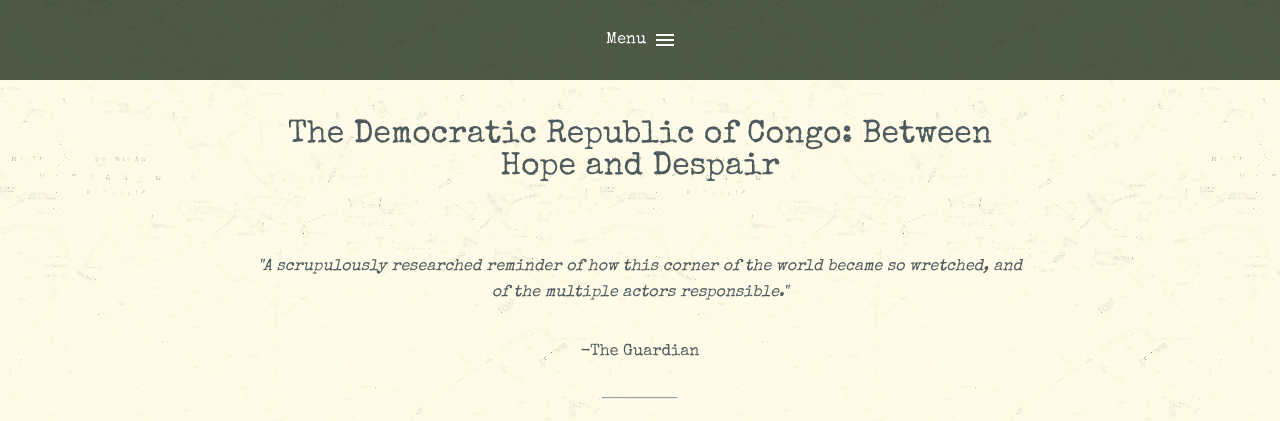
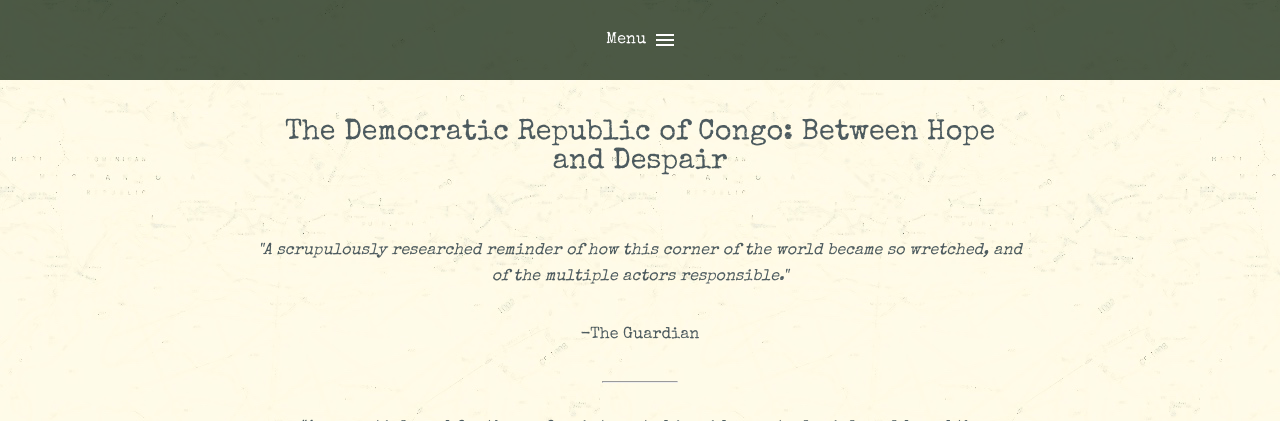
Before and after one commit to bikio/mdeib, a PHP site: page /congo.html in a window 1280 px wide. Shown: the top 421 px of the page. Run offline with PHP 8.4, Linux system fonts and the light colour scheme.

Commit message:
title 780 query check

```diff
--- a/css/style.css
+++ b/css/style.css
@@ -502,8 +502,8 @@ a.cd-primary-nav-trigger {
 }
 .book-title {
   text-align: center;
-  font-size: 2rem;
-  margin-bottom: 70px;
+  font-size: 1.4rem;
+  margin-bottom: 50px;
 }
 
 .arties {
@@ -583,7 +583,14 @@ p.cd-main-content-intro-home {
     .cd-main-content {
     margin-top: 120px;
   }
+
+  .book-title {
+  text-align: center;
+  font-size: 1.8rem;
+  margin-bottom: 60px;
 }
+}
+
 
 /*@media only screen and (max-width: 480px) {
     .cd-intro-bio {
```
